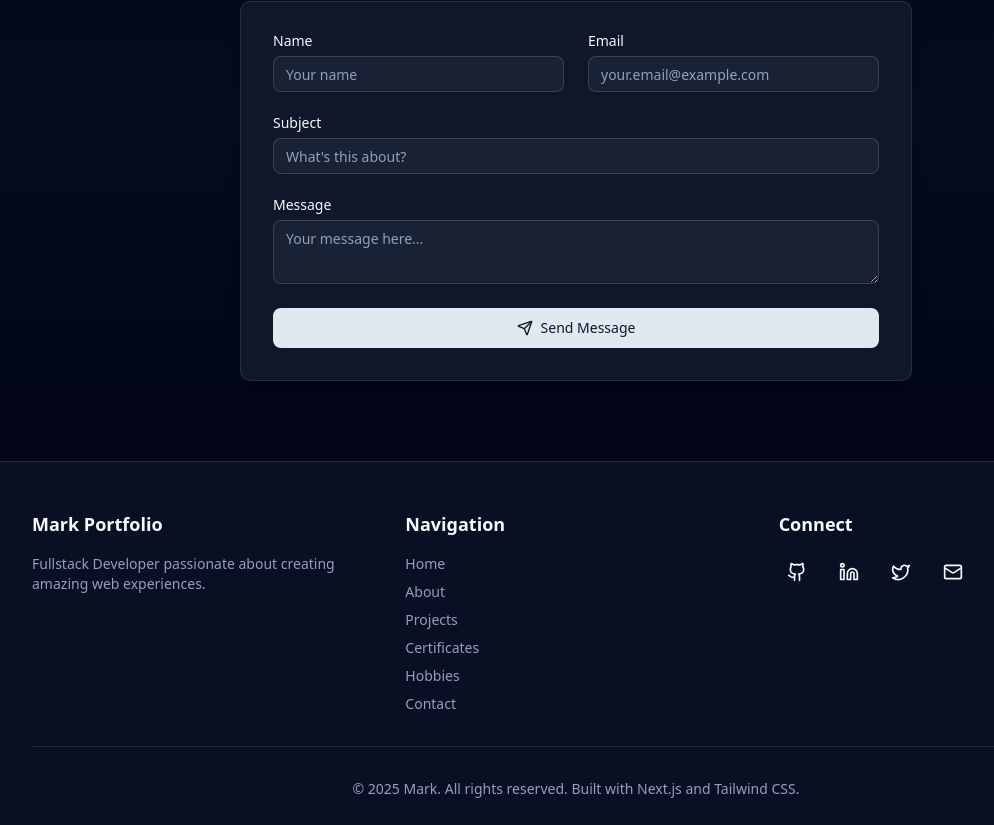
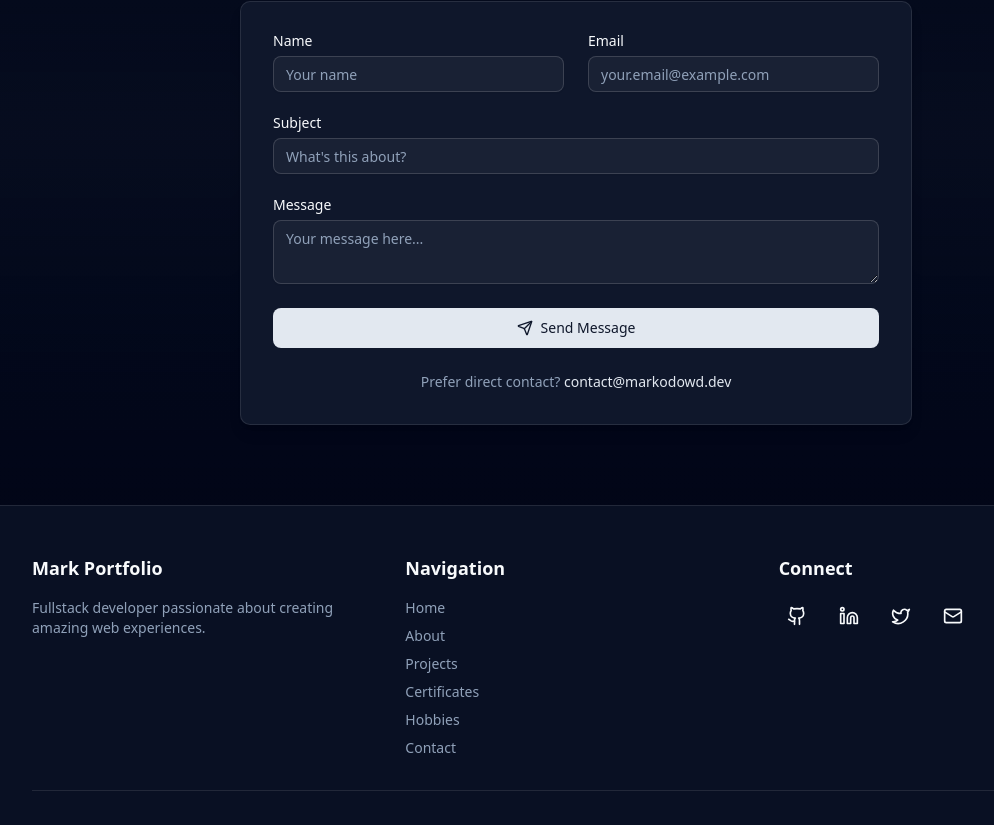
Before and after one commit to markodowd/markodowd-portfolio, a Next.js app: page / in a window 1280 px wide. Shown: the part 4547-5372 px from the top of the page, without its empty margins (64-1058 px from the left). Built offline with nearby package versions, Linux system fonts and the light colour scheme.

Commit message:
feat: types + text

```diff
--- a/components/ContactForm.tsx
+++ b/components/ContactForm.tsx
@@ -28,7 +28,7 @@ export default function ContactForm() {
     });
   };
 
-  const onSubmit = async (e: React.FormEvent) => {
+  const onSubmit = async (e: React.FormEvent<HTMLFormElement>) => {
     e.preventDefault();
     await handleSubmit(e);
     if (state.succeeded) {
@@ -148,6 +148,17 @@ export default function ContactForm() {
               )}
             </Button>
           </form>
+          <div className="mt-6 text-center text-sm text-muted-foreground">
+            <p>
+              Prefer direct contact?{" "}
+              <a
+                href="mailto:contact@markodowd.dev"
+                className="text-primary hover:underline font-medium"
+              >
+                contact@markodowd.dev
+              </a>
+            </p>
+          </div>
         </div>
       </div>
     </section>
--- a/components/Footer.tsx
+++ b/components/Footer.tsx
@@ -26,7 +26,7 @@ export default function Footer() {
           <div>
             <h3 className="mb-4 text-lg font-semibold">Mark Portfolio</h3>
             <p className="text-sm text-muted-foreground">
-              Fullstack Developer passionate about creating amazing web
+              Fullstack developer passionate about creating amazing web
               experiences.
             </p>
           </div>
```
